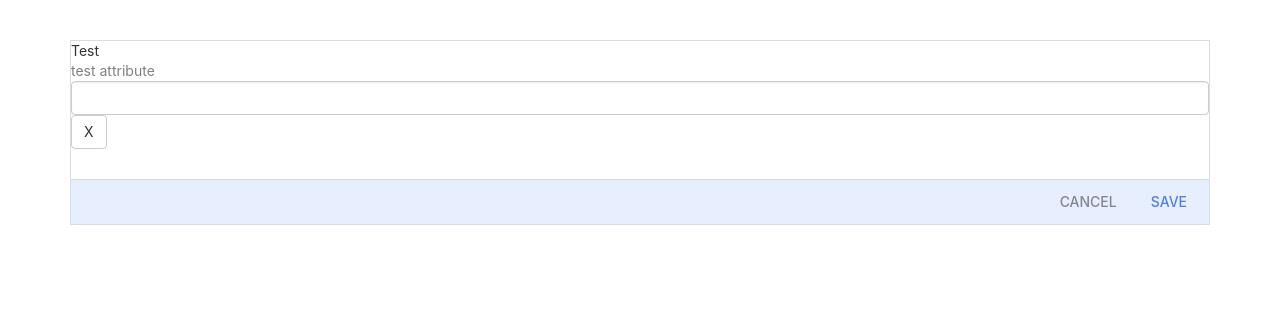
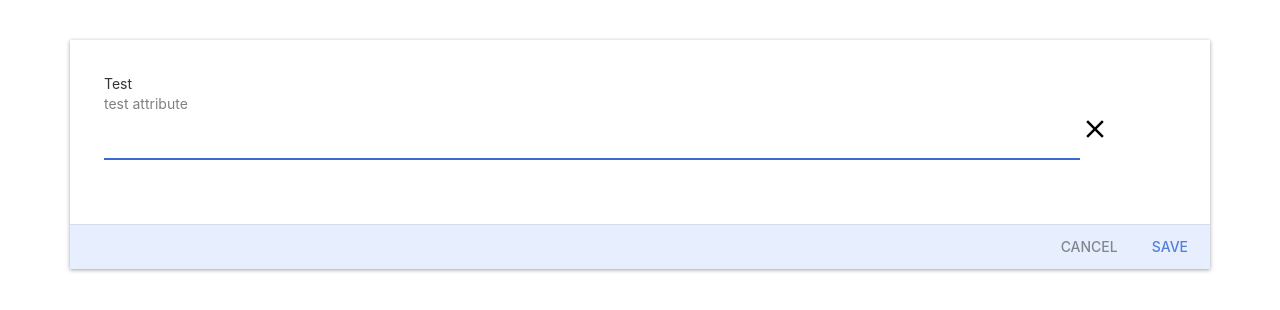
Before and after one commit to danielrocha94/MultiInputReact, a React (Create React App) app: page / in a window 1280 px wide. Shown: the top 310 px of the page. Built offline with nearby package versions, Linux system fonts and the light colour scheme.

Commit message:
Style input container

```diff
--- a/src/App.js
+++ b/src/App.js
@@ -11,14 +11,13 @@ class App extends Component {
         <Grid>
           <Row justify="center" className="site-row">
             <Col xs={8} md={12} className="">
-              <div className="site-body">
-                <div>
+              <div className="site-body"> <div className="formContent">
                   Test
+                  <div className="formItemList">
+                    <InputContainer />
+                  </div>
                 </div>
-                <div>
-                  <InputContainer />
-                  <ActionsPanel />
-                </div>
+                <ActionsPanel />
               </div>
             </Col>
           </Row>
--- a/src/components/inputContainer.js
+++ b/src/components/inputContainer.js
@@ -1,16 +1,26 @@
 import React, { Component } from 'react';
 import {Button} from 'react-bootstrap';
+import '../styles/inputContainer.css';
 
 class InputContainer extends Component {
   render() {
     return (
-      <div>
+      <div className="">
         <div style={{color: "gray"}}>
           test attribute
         </div>
-        <div>
-          <input type="text" name="name" className="form-control" />
-          <Button>X</Button>
+        <div className="formItem">
+          <div className="formItemInputContainer">
+            <input type="text" name="name" />
+            <div>
+              <div className="inputAreaHint">
+              </div>
+            </div>
+          </div>
+          <svg id="formItemDeleteSvg" height="30" width="30" viewBox="0 0 24 24">
+            <path d="M19 6.41L17.59 5 12 10.59 6.41 5 5 6.41 10.59 12 5 17.59 6.41 19 12 13.41 17.59 19 19 17.59 13.41 12z"></path>
+            <path d="M0 0h24v24H0z" fill="none"></path>
+          </svg>
         </div>
       </div>
     );
--- a/src/styles/App.css
+++ b/src/styles/App.css
@@ -3,5 +3,10 @@
 }
 
 .site-body {
-  border: 1px solid #D5DCEA;
+  box-shadow: rgba(0, 0, 0, 0.37) 0px 1px 4px 0px;
+
 }
+
+.formContent {
+  padding: 34px;
+}
--- a/src/styles/inputContainer.css
+++ b/src/styles/inputContainer.css
@@ -0,0 +1,28 @@
+.formItemInputContainer {
+  width: 91%;
+  display: inline-block;
+}
+
+.formItemInputContainer input {
+  width: 100%;
+  padding: 6px 12px;
+  color: rgba(0,0,0,0.38);
+  font: 400 18px Roboto,RobotoDraft,Helvetica,Arial,sans-serif;
+  height: 40px;
+  line-height: 24px;
+  background-color: transparent;
+  border: none;
+  display: block;
+}
+
+.inputContainer-wrapper {
+  padding: 15px;
+}
+
+.formItemDeleteSvg {
+  padding-top: 14px;
+}
+
+.inputAreaHint {
+  border: 1px solid #3E67D3;
+}
```
Also changed, not shown: src/styles/actionsPanel.css (line endings or trailing spaces).
